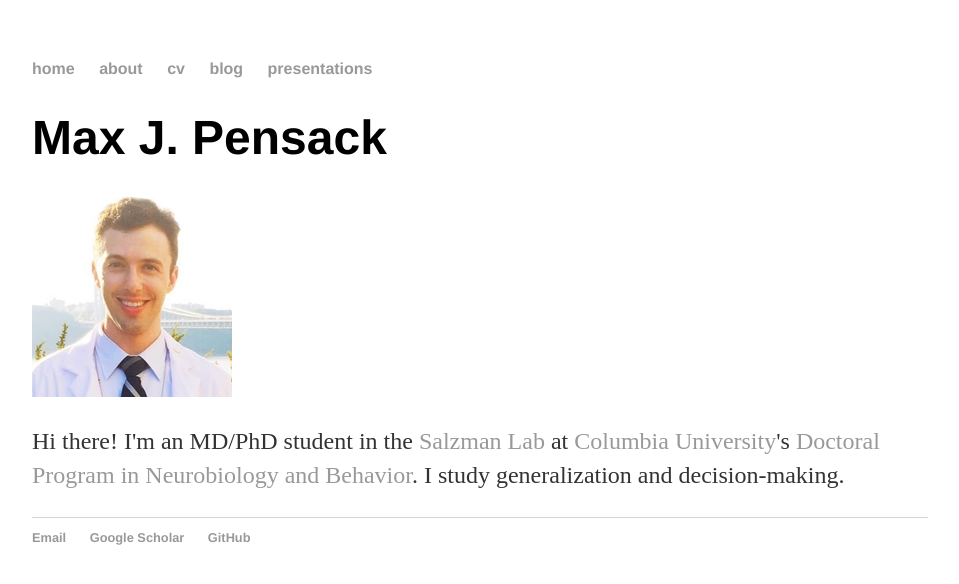
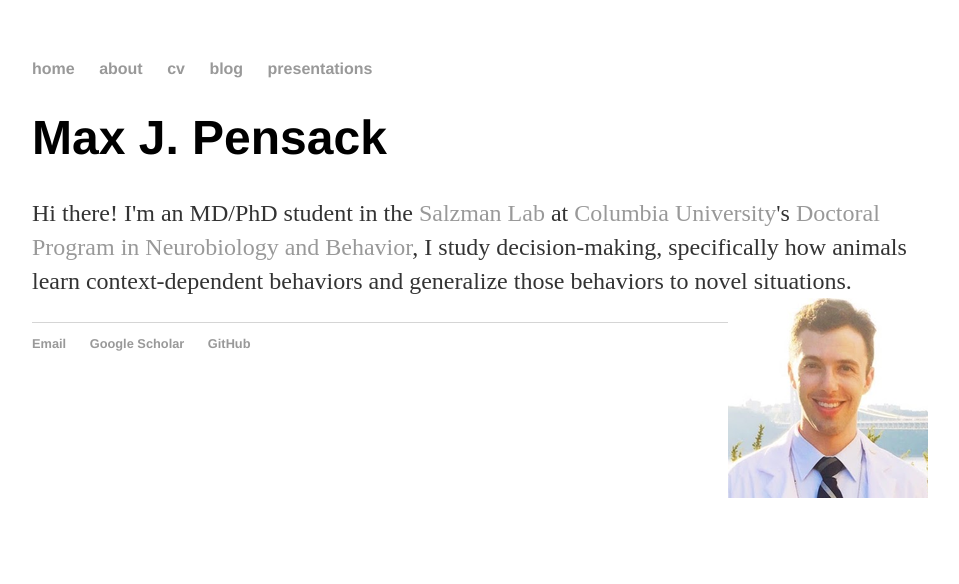
Before and after one commit to maxpensack/maxpensack.github.io, a Jekyll site: the page built from index.html, in a window 1280 px wide. Shown: the top 584 px of the page, without its empty margins (160-1119 px from the left). Built offline with Jekyll 4.4.1, drawn with Linux system fonts in a browser that asks for light colours.

Commit message:
Update index.html

```diff
--- a/index.html
+++ b/index.html
@@ -4,6 +4,9 @@ title: Max J. Pensack
 ---
 <div class="blurb">
 	<h1>Max J. Pensack</h1>
-	<img src="headshot.jpg">
-	<p>Hi there! I'm an MD/PhD student in the <a href="https://salzmanlab.neuroscience.columbia.edu">Salzman Lab</a> at <a href="http://columbia.edu">Columbia University</a>'s <a href="https://www.neurosciencephd.columbia.edu/">Doctoral Program in Neurobiology and Behavior</a>. I study generalization and decision-making.</p>
+
+	<p>Hi there! I'm an MD/PhD student in the <a href="https://salzmanlab.neuroscience.columbia.edu">Salzman Lab</a> at <a href="http://columbia.edu">Columbia University</a>'s <a href="https://www.neurosciencephd.columbia.edu/">Doctoral Program in Neurobiology and Behavior</a>, I study decision-making, specifically how animals learn context-dependent behaviors and generalize those behaviors to novel situations.
+
+	<img src="headshot.jpg" alt="Max J. Pensack" style="float:right;">
+	</p>
 </div><!-- /.blurb -->
```
